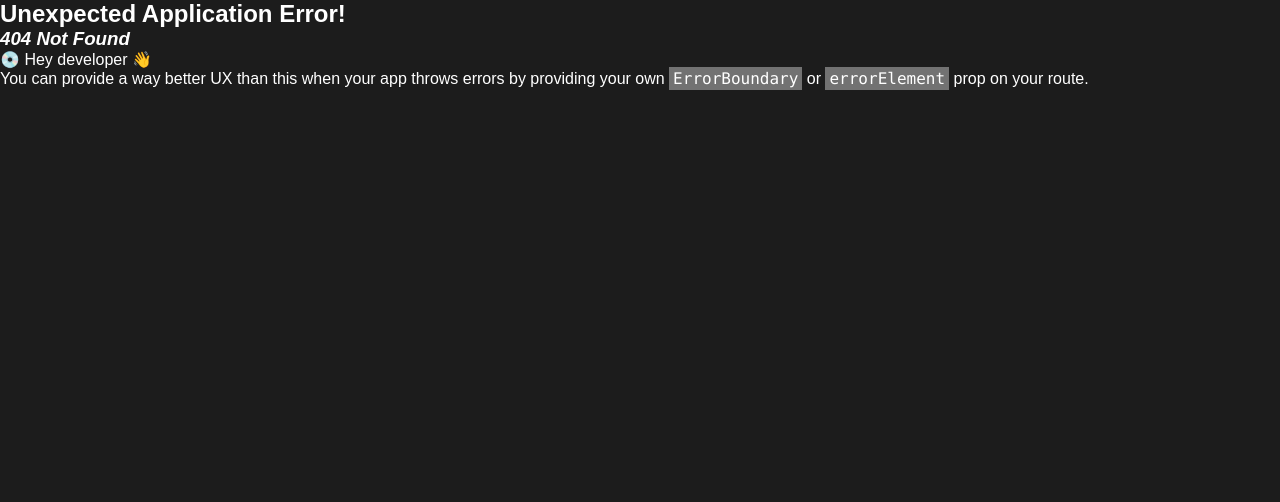
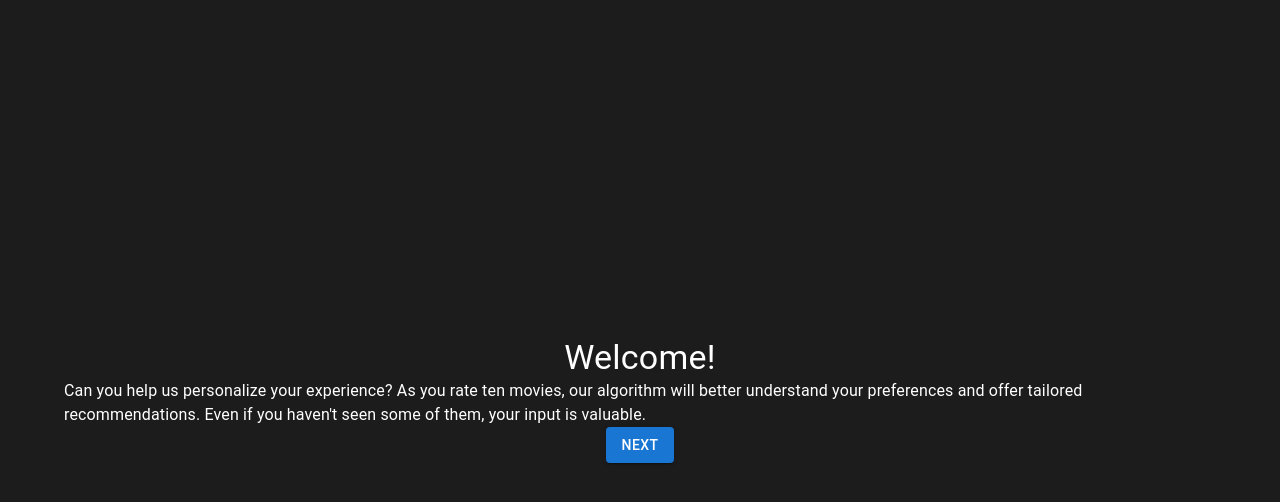
Before and after one commit to AhmetArdaOz/Bitirme-Projesi, a React (Create React App) app in the folder bitirme_projesi/: page /suggestion in a window 1280 px wide. Before the commit this address had no page. Shown: the top 502 px of the page. Built offline with nearby package versions, Linux system fonts and the light colour scheme.

Commit message:
suggestion and mian page added

```diff
--- a/bitirme_projesi/src/App.js
+++ b/bitirme_projesi/src/App.js
@@ -16,13 +16,17 @@ import RootLayout from "./layout/RootLayout";
 import MyList from "./pages/MyList";
 import SignIn from "./components/SignIn";
 import SignUp from "./components/SignUp";
+import SuggestionPage from "./pages/SuggestionPage";
+import WelcomePage from "./pages/WelcomePage";
 
 const router = createBrowserRouter(
   createRoutesFromElements(
     <>
       <Route path="/" element={<RootLayout/>}>
-        <Route index element={<SignIn/>}/>
+        <Route index element={<WelcomePage/>}/>
+        <Route path="signin" element={<SignIn/>}/>
         <Route path="signup" element={<SignUp/>}/>
+        <Route path="suggestion" element={<SuggestionPage/>}/>
         <Route path="home" element={<MainPage />} />
         <Route path="movies" element={<Movies />} />
         <Route path="series" element={<Series />} />
--- a/bitirme_projesi/src/components/SignIn.js
+++ b/bitirme_projesi/src/components/SignIn.js
@@ -1,5 +1,5 @@
 import * as React from 'react';
-import { Link as RouterLink } from 'react-router-dom'; // Import RouterLink
+import { Link as RouterLink } from 'react-router-dom';
 import Avatar from '@mui/material/Avatar';
 import Button from '@mui/material/Button';
 import CssBaseline from '@mui/material/CssBaseline';
@@ -88,7 +88,7 @@ export default function SignIn() {
                             variant="contained"
                             sx={{ mt: 3, mb: 2 }}
                             component={RouterLink}
-                            to="/home"
+                            to="/suggestion"
                         >
                             Sign In
                         </Button>
--- a/bitirme_projesi/src/components/SignUp.js
+++ b/bitirme_projesi/src/components/SignUp.js
@@ -118,7 +118,7 @@ export default function SignUp() {
                         </Button>
                         <Grid container justifyContent="flex-end">
                             <Grid item>
-                                <Link component={RouterLink} to="/" variant="body2">
+                                <Link component={RouterLink} to="/signin" variant="body2">
                                     Already have an account? Sign in
                                 </Link>
                             </Grid>
--- a/bitirme_projesi/src/layout/RootLayout.js
+++ b/bitirme_projesi/src/layout/RootLayout.js
@@ -4,7 +4,7 @@ import {Container} from "@mui/material";
 
 export default  function RootLayout(){
     const location = useLocation();
-    const hideAppbar =location.pathname ==="/" || location.pathname ==="/signup"
+    const hideAppbar =location.pathname ==="/" || location.pathname ==="/signup"|| location.pathname ==="/signin"||location.pathname === "/suggestion"
     return(
         <div className="root-layout">
             {!hideAppbar && <MainBar/>}
--- /dev/null
+++ b/bitirme_projesi/src/pages/SuggestionPage.js
@@ -0,0 +1,104 @@
+import React, { useState } from 'react';
+import Button from '@mui/material/Button';
+import { Link as RouterLink } from 'react-router-dom';
+import Dialog from '@mui/material/Dialog';
+import DialogTitle from '@mui/material/DialogTitle';
+import DialogContent from '@mui/material/DialogContent';
+import DialogActions from '@mui/material/DialogActions';
+import Typography from '@mui/material/Typography';
+import FormControlLabel from '@mui/material/FormControlLabel';
+import Checkbox from '@mui/material/Checkbox';
+import Rating from '@mui/material/Rating';
+import { movieData } from '../constants/data';
+import '../styling/SuggestionPage.css';
+import {Container} from "@mui/material";
+
+export default function SuggestionPage() {
+    const [open, setOpen] = useState(false);
+    const [currentMovieIndex, setCurrentMovieIndex] = useState(0);
+    const [watched, setWatched] = useState(false);
+    const [rating, setRating] = useState(0);
+
+    const handleOpen = () => {
+        setOpen(true);
+    };
+
+    const handleClose = () => {
+        setOpen(false);
+    };
+
+    const handleRateMovie = () => {
+        if (watched) {
+            // Implement logic to save rating
+        }
+        setCurrentMovieIndex(prevIndex => prevIndex + 1);
+        setWatched(false);
+        setRating(0);
+    };
+
+    const handleWatchedChange = (event) => {
+        setWatched(event.target.checked);
+    };
+
+    const handleRatingChange = (event, newValue) => {
+        setRating(newValue);
+    };
+
+    const currentMovie = movieData[currentMovieIndex];
+
+    if (!currentMovie) {
+        return (
+            <div className="suggestion-container">
+                <Container classname="ResultContainer">
+                    <Typography variant="h4" className="suggestion-title">
+                    All set! Now you can press the go home button and enjoy the adventure!
+                    <Button variant="contained" classname="Button" component={RouterLink} to="/home">Go Home</Button>
+                    </Typography>
+                </Container>
+            </div>
+        );
+    }
+
+    return (
+        <div className="suggestion-container">
+            <Typography variant="h4" className="suggestion-title">
+                Welcome!
+            </Typography>
+            <Typography variant="body1" className="suggestion-message">
+                Can you help us personalize your experience? As you rate ten movies, our algorithm will better understand your preferences and offer tailored recommendations. Even if you haven't seen some of them, your input is valuable.
+            </Typography>
+            <Button variant="contained" color="primary" onClick={handleOpen}>
+                Next
+            </Button>
+            <Dialog open={open} onClose={handleClose} maxWidth="sm" fullWidth >
+                <DialogTitle>{currentMovie.title}</DialogTitle>
+                <DialogContent>
+                    <Typography variant="body1">
+                        Genre: {currentMovie.genre}
+                    </Typography>
+                    <img src={currentMovie.imageUrl} alt={currentMovie.title} style={{ maxWidth: '100%', marginTop: '10px' }} />
+                    <FormControlLabel
+                        control={<Checkbox checked={watched} onChange={handleWatchedChange} />}
+                        label="I watched this movie"
+                        style={{ marginTop: '20px' }}
+                    />
+                    {watched && (
+                        <div style={{ marginTop: '20px' }}>
+                            <Typography variant="body1" style={{ marginBottom: '10px' }}>Rate this movie:</Typography>
+                            <Rating
+                                value={rating}
+                                precision={0.5}
+                                onChange={handleRatingChange}
+                                max={5}
+                            />
+                        </div>
+                    )}
+                </DialogContent>
+                <DialogActions>
+                    <Button onClick={handleClose} color="secondary" >Close</Button>
+                    <Button onClick={handleRateMovie} color="primary" disabled={!watched}>Next</Button>
+                </DialogActions>
+            </Dialog>
+        </div>
+    );
+}
--- /dev/null
+++ b/bitirme_projesi/src/pages/WelcomePage.js
@@ -0,0 +1,39 @@
+import React from "react";
+import Button from "@mui/material/Button";
+import { Link as RouterLink } from "react-router-dom";
+import Grid from "@mui/material/Grid";
+import Box from "@mui/material/Box";
+import Typography from "@mui/material/Typography";
+import Container from "@mui/material/Container";
+import "../styling/WelcomePage.css"
+
+export default function WelcomePage() {
+    return (
+        <Container maxWidth="sm">
+            <Box sx={{ my: 4 }}>
+                <Typography variant="h1" component="h1" gutterBottom>
+                    Welcome to Bitirme
+                </Typography>
+                <Typography variant="h5" component="p" gutterBottom>
+                    Unlimited movies, TV shows, and more. Watch anywhere. Cancel anytime.
+                </Typography>
+                <Grid container spacing={2} sx={{ mt: 3 }}>
+                    <Grid item xs={12} md={6}>
+                        <Button
+                            className="SignInButton"
+                            variant="contained"
+                            component={RouterLink}
+                            to="/signin"
+                            fullWidth
+                        >
+                            Sign In
+                        </Button>
+
+
+                    </Grid>
+                </Grid>
+
+            </Box>
+        </Container>
+    );
+}
--- /dev/null
+++ b/bitirme_projesi/src/styling/SuggestionPage.css
@@ -0,0 +1,55 @@
+.suggestion-container {
+    display: flex;
+    flex-direction: column;
+    justify-content: center;
+    align-items: center;
+    height: 100vh;
+}
+
+.suggestion-title {
+    font-size: 36px;
+    font-weight: bold;
+    margin-bottom: 20px;
+    opacity: 0;
+    animation: fadeInTitle 1s ease-in forwards;
+}
+
+.suggestion-message {
+    font-size: 20px;
+    margin-bottom: 40px;
+    opacity: 0;
+    animation: fadeInMessage 1s ease-in forwards;
+}
+
+.next-button {
+    margin-top: 20px;
+}
+
+@keyframes fadeInTitle {
+    from {
+        opacity: 0;
+        transform: translateY(-20px);
+    }
+    to {
+        opacity: 1;
+        transform: translateY(0);
+    }
+}
+
+@keyframes fadeInMessage {
+    from {
+        opacity: 0;
+        transform: translateY(20px);
+    }
+    to {
+        opacity: 1;
+        transform: translateY(0);
+    }
+}
+.ResultContainer{
+    display: flex;
+    flex-direction: column;
+    justify-content: center;
+    align-items: center;
+    height: 100vh;
+}
--- /dev/null
+++ b/bitirme_projesi/src/styling/WelcomePage.css
@@ -0,0 +1,4 @@
+.SignInButton{
+    align-items: center;
+    background-color: #e50914;
+}
```
